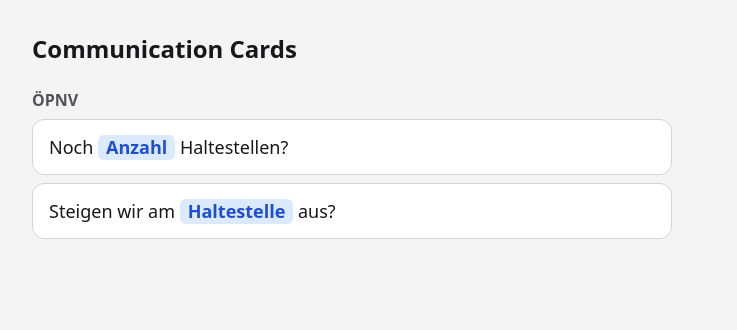
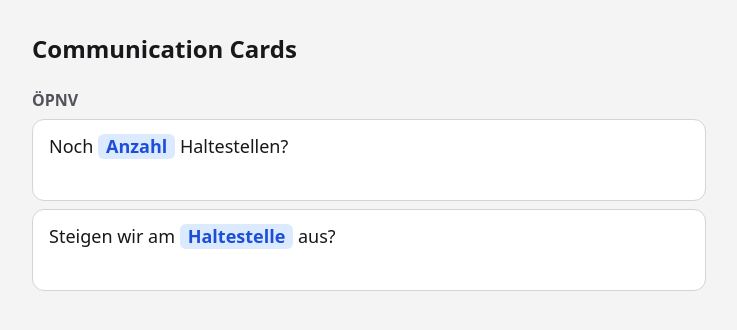
Before and after one commit to LynnCinnamon/CommunicationCards, a Preact app: page / in a window 1280 px wide. Shown: the top 330 px of the page, without its empty margins (288-1025 px from the left). Built offline with nearby package versions, Linux system fonts and the light colour scheme.

Commit message:
Implement routing for card navigation and add CardView component

```diff
--- a/src/app.tsx
+++ b/src/app.tsx
@@ -1,8 +1,10 @@
 import { useEffect, useState } from 'preact/hooks'
 import { exampleDoc } from './model/fixtures.ts'
 import type { Doc } from './model/schema.ts'
+import { useRoute } from './router.ts'
 import { loadDoc, saveDoc } from './storage/docStore.ts'
 import { CardListView } from './views/CardListView.tsx'
+import { CardView } from './views/CardView.tsx'
 import { InvalidDataView } from './views/InvalidDataView.tsx'
 
 type AppState =
@@ -27,6 +29,8 @@ async function startUp(): Promise<AppState> {
 
 export function App() {
   const [state, setState] = useState<AppState>({ status: 'loading' })
+  // Hooks must run on every render, so the route is read here and not only in the 'ok' case
+  const route = useRoute()
 
   const showError = (error: unknown) => setState({ status: 'error', message: String(error) })
 
@@ -52,6 +56,10 @@ export function App() {
     case 'invalid':
       return <InvalidDataView problems={state.problems} raw={state.raw} onReset={reset} />
     case 'ok':
-      return <CardListView doc={state.doc} />
+      return route.name === 'card' ? (
+        <CardView doc={state.doc} cardId={route.cardId} />
+      ) : (
+        <CardListView doc={state.doc} />
+      )
   }
 }
--- a/src/index.css
+++ b/src/index.css
@@ -72,3 +72,24 @@ h2 {
   font-weight: 600;
   line-height: 1.4;
 }
+
+a.card-button {
+  text-decoration: none;
+}
+
+.back-button {
+  min-height: 3rem;
+  padding: 0 1rem;
+  font: inherit;
+  color: var(--accent);
+  background: none;
+  border: none;
+  cursor: pointer;
+  /* Align the text with the content below despite the padding */
+  margin-left: -1rem;
+}
+
+.card-text {
+  font-size: 1.75rem;
+  line-height: 1.5;
+}
--- /dev/null
+++ b/src/router.ts
@@ -0,0 +1,38 @@
+import { useEffect, useState } from 'preact/hooks'
+
+/**
+ * Screens are addressed by the URL hash (`#/card/<id>`), so every screen change is a
+ * browser history entry and the phone's back button returns to the previous screen.
+ */
+export type Route = { name: 'list' } | { name: 'card'; cardId: string }
+
+/** URL for a route, for use in `href`. IDs only contain URL-safe characters, so no encoding is needed. */
+export function routeHref(route: Route): string {
+  switch (route.name) {
+    case 'list':
+      return '#/'
+    case 'card':
+      return `#/card/${route.cardId}`
+  }
+}
+
+function parseHash(hash: string): Route {
+  const match = /^#\/card\/([A-Za-z0-9_-]+)$/.exec(hash)
+  if (match) return { name: 'card', cardId: match[1]! }
+  // Unknown or empty hashes fall back to the list instead of showing an error
+  return { name: 'list' }
+}
+
+/** The current route; re-renders the calling component whenever the hash changes. */
+export function useRoute(): Route {
+  const [route, setRoute] = useState(() => parseHash(location.hash))
+
+  useEffect(() => {
+    const update = () => setRoute(parseHash(location.hash))
+    window.addEventListener('hashchange', update)
+    // Cleanup: stop listening when the component is removed
+    return () => window.removeEventListener('hashchange', update)
+  }, [])
+
+  return route
+}
--- a/src/views/CardListView.tsx
+++ b/src/views/CardListView.tsx
@@ -1,7 +1,8 @@
 import type { Doc } from '../model/schema.ts'
+import { routeHref } from '../router.ts'
 import { TemplateText } from './TemplateText.tsx'
 
-/** Lists all sets with their cards. Cards cannot be opened yet. */
+/** Lists all sets with their cards. Tapping a card opens it. */
 export function CardListView({ doc }: { doc: Doc }) {
   // Look up cards by ID once instead of searching the array for every set entry
   const cardsById = new Map(doc.cards.map((card) => [card.id, card]))
@@ -19,9 +20,10 @@ export function CardListView({ doc }: { doc: Doc }) {
               if (!card) return null
               return (
                 <li key={cardId}>
-                  <button type="button" class="card-button">
+                  {/* A link, not a button: opening a card is navigation and must create a history entry */}
+                  <a class="card-button" href={routeHref({ name: 'card', cardId })}>
                     <TemplateText template={card.template} lists={doc.lists} />
-                  </button>
+                  </a>
                 </li>
               )
             })}
--- /dev/null
+++ b/src/views/CardView.tsx
@@ -0,0 +1,34 @@
+import type { Doc } from '../model/schema.ts'
+import { routeHref } from '../router.ts'
+import { TemplateText } from './TemplateText.tsx'
+
+type Props = {
+  doc: Doc
+  cardId: string
+}
+
+/** A single opened card. Placeholder until its fields can be filled in. */
+export function CardView({ doc, cardId }: Props) {
+  const card = doc.cards.find((c) => c.id === cardId)
+
+  return (
+    <main>
+      {/* Same as the phone's back button, so the list doesn't end up in the history twice */}
+      <button type="button" class="back-button" onClick={() => history.back()}>
+        ← Zurück
+      </button>
+
+      {card ? (
+        <p class="card-text">
+          <TemplateText template={card.template} lists={doc.lists} />
+        </p>
+      ) : (
+        // An old link or a deleted card: offer a way out instead of an empty screen
+        <>
+          <p>Diese Karte gibt es nicht (mehr).</p>
+          <a href={routeHref({ name: 'list' })}>Zur Kartenliste</a>
+        </>
+      )}
+    </main>
+  )
+}
```
